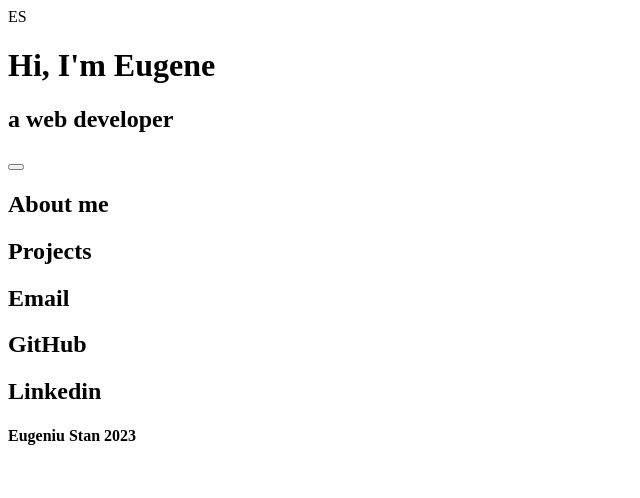
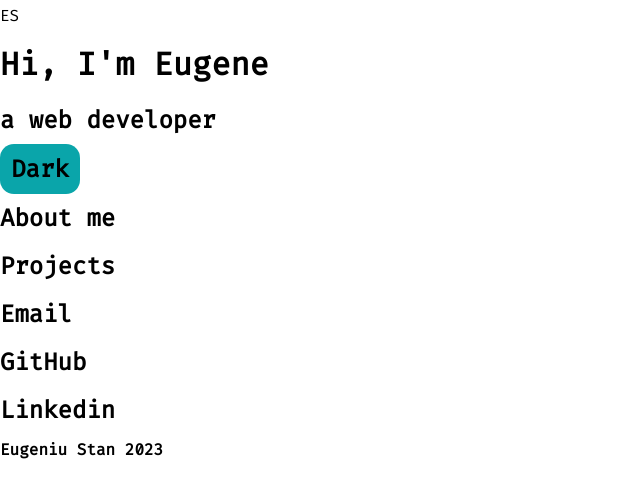
Before and after one commit to Mister-Stan/React-Portfolio, a React (Create React App) app: page / in a window 1280 px wide. Shown: the top 498 px of the page, without its empty margins (0-640 px from the left). Built offline with nearby package versions, Linux system fonts and the light colour scheme.

Commit message:
adds some components styling

```diff
--- a/package.json
+++ b/package.json
@@ -10,6 +10,7 @@
     "react-bootstrap": "^2.7.2",
     "react-dom": "^18.2.0",
     "react-scripts": "5.0.1",
+    "typeface-fira-code": "^1.1.13",
     "web-vitals": "^2.1.4"
   },
   "scripts": {
--- a/src/components/dark/dark.jsx
+++ b/src/components/dark/dark.jsx
@@ -5,7 +5,7 @@ const Dark = () => {
   return (
     <div>
       {/* button for dark/light theme switch */}
-      <button></button>
+      <button id="btn">Dark</button>
     </div>
   )
 }
--- a/src/index.css
+++ b/src/index.css
@@ -1,4 +1,26 @@
+@import url('https://fonts.googleapis.com/css2?family=Fira+Code&display=swap');
 body {
-background: white;
-color:black;
+    font-family: 'Fira Code', monospace;
+    color:black;
+    line-height: 2;
+    /* background-image: url(../src/assets/790863.jpg); */
+  }
+* {
+    margin: 0;
+    padding: 0;
+    border: 0;
+    outline: 0;
+    box-sizing: border-box;
+    list-style: none;
+    text-decoration: none;
 }
+
+#btn {
+    width: 80px;
+    height: 50px;
+    font-family: 'Fira Code', monospace;
+    font-size:24px;
+    border-radius: 14px;
+    font-weight: 700;
+    background: rgb(10, 165, 170);
+}
```
Also changed, not shown: 1 other file (tests, documents, lock files or other folders).
